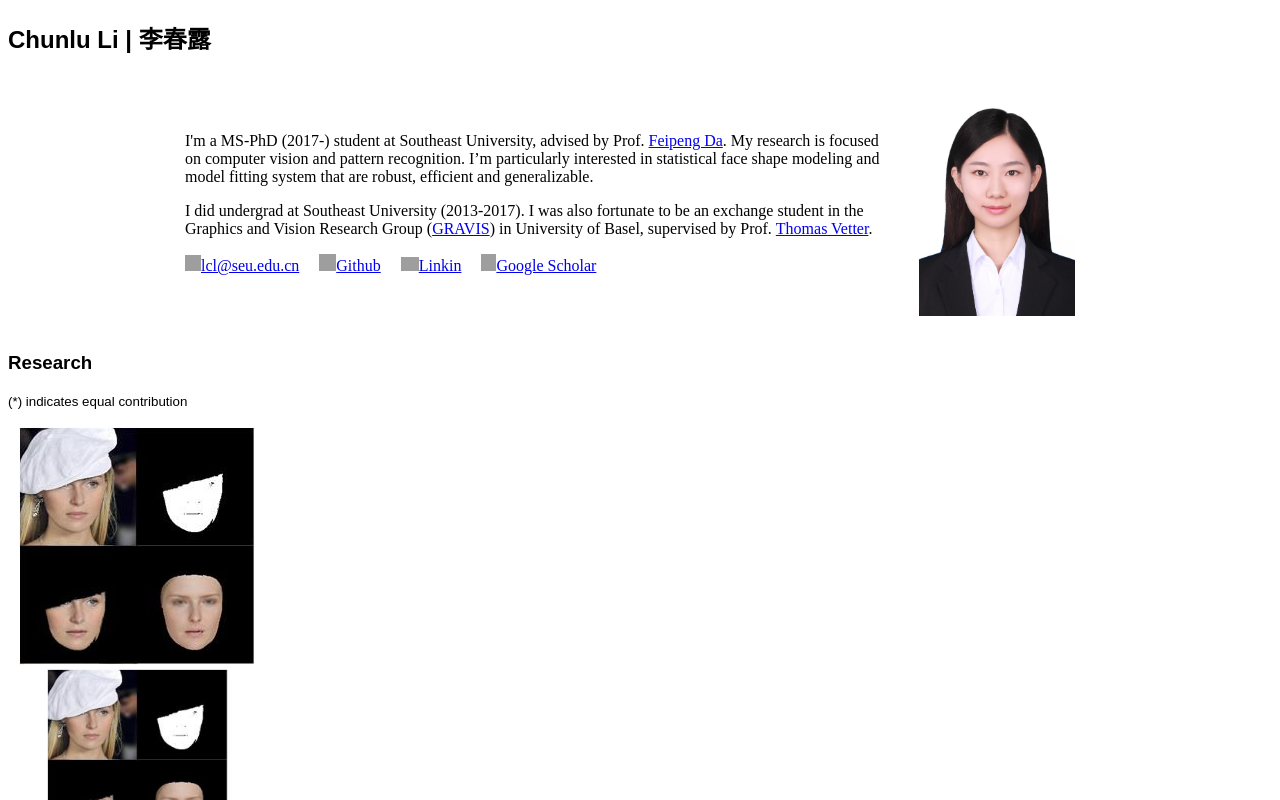
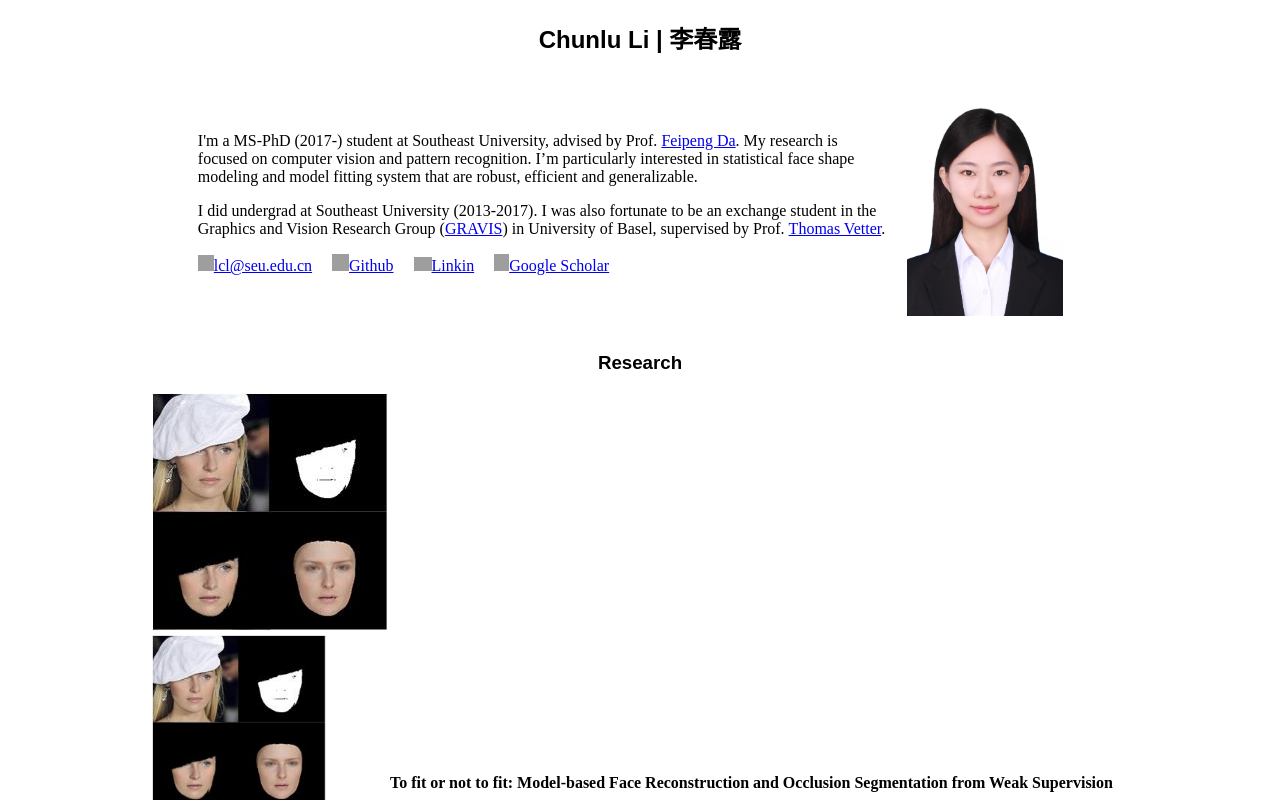
Before and after one commit to ChunLLee/ChunLLee.github.io, a plain HTML site: page index.html in a window 1280 px wide. Shown: the top 800 px of the page. Drawn offline with Linux system fonts and the light colour scheme; grey boxes are pictures that could not be loaded.

Commit message:
Update index.html

```diff
--- a/index.html
+++ b/index.html
@@ -3,29 +3,28 @@
 <head>
 </head>
 <body>
-<h2><span style="font-family: arial, helvetica, sans-serif;">Chunlu Li | 李春露</span></h2>
+<h2 style="text-align: center;"><span style="font-family: arial, helvetica, sans-serif;">Chunlu Li | 李春露</span></h2>
 <table style="border-collapse: collapse; height: 220px; border-style: hidden; margin-left: auto; margin-right: auto;" border="0">
 <tbody>
 <tr style="height: 220px;">
-<td style="width: 712px; height: 220px; border-style: hidden;">
+<td style="width: 687.975px; height: 220px; border-style: hidden;">
 <p>I'm a MS-PhD (2017-) student at Southeast University, advised by Prof.&nbsp;<a href="https://automation.seu.edu.cn/dfp/list.htm">Feipeng Da</a>. My research is focused on computer vision and pattern recognition. I&rsquo;m particularly interested in statistical face shape modeling and model fitting system that are robust, efficient and generalizable.</p>
 <p>I did undergrad at Southeast University (2013-2017). I was also fortunate to be an exchange student in the Graphics and Vision Research Group (<a href="https://gravis.dmi.unibas.ch/">GRAVIS</a>) in University of Basel, supervised by Prof.&nbsp;<a href="https://gravis.dmi.unibas.ch/people/VetterT.html">Thomas Vetter</a>.</p>
 <p><img src="https://cdn-icons-png.flaticon.com/512/552/552486.png" alt="" width="16" height="16" /><a href="mailto:lcl@seu.edu.cn">lcl@seu.edu.cn</a> &nbsp; &nbsp; <a href="https://scholar.google.com/citations?hl=en&amp;user=62ScESIAAAAJ"><img src="https://github.githubassets.com/images/modules/logos_page/GitHub-Mark.png" alt="" width="17" height="17" />Github</a>&nbsp; &nbsp;&nbsp; <a href="https://www.linkedin.com/in/chunlu-li-788211212/"><img src="https://content.linkedin.com/content/dam/me/business/en-us/amp/brand-site/v2/bg/LI-Bug.svg.original.svg" alt="" width="18" height="14" />Linkin</a>&nbsp; &nbsp; &nbsp;<img src="https://img.icons8.com/ios-filled/50/000000/google-scholar--v2.png" alt="" width="15" height="17" /><a href="https://scholar.google.com/citations?hl=en&amp;user=62ScESIAAAAJ">Google Scholar</a></p>
 </td>
-<td style="width: 196px; height: 220px;">
+<td style="width: 194.425px; height: 220px;">
 <p><img style="display: block; margin-left: auto; margin-right: auto;" src="https://raw.githubusercontent.com/ChunLLee/ChunLLee.github.io/main/ChunluLi.png" width="156" height="224" /></p>
 </td>
 </tr>
 </tbody>
 </table>
-<h3><span style="font-family: arial, helvetica, sans-serif;">Research</span></h3>
-<p><span style="font-family: arial, helvetica, sans-serif; font-size: 10pt;">(*) indicates equal contribution</span></p>
-<table style="border-collapse: collapse; width: 99.6802%; border-style: hidden; height: 214px;" border="0">
+<h3 style="text-align: center;"><span style="font-family: arial, helvetica, sans-serif;">Research</span></h3>
+<table style="border-collapse: collapse; height: 214px; border-style: hidden; margin-left: auto; margin-right: auto;" border="0">
 <tbody>
 <tr style="height: 214px;">
-<td style="width: 20.4773%; height: 214px; text-align: center;"><a href="https://github.com/ChunLLee/ChunLLee.github.io/blob/main/icon.jpg"><img src="https://github.com/ChunLLee/ChunLLee.github.io/blob/main/icon.jpg" alt="" /><img src="https://raw.githubusercontent.com/ChunLLee/ChunLLee.github.io/main/icon.jpg" width="181" height="182" /><img src="https://github.com/ChunLLee/ChunLLee.github.io/blob/main/icon.jpg" alt="" /><img src="https://github.com/ChunLLee/ChunLLee.github.io/blob/main/icon.jpg" alt="" /></a></td>
-<td style="width: 79.5227%; height: 214px; border-style: hidden;">
-<p><strong>To fit or not to fit: Model-based Face Reconstruction and Occlusion Segmentation from Weak Supervision</strong></p>
+<td style="width: 174px; height: 214px; text-align: center;"><a href="https://github.com/ChunLLee/ChunLLee.github.io/blob/main/icon.jpg"><img src="https://github.com/ChunLLee/ChunLLee.github.io/blob/main/icon.jpg" alt="" /><img style="float: left;" src="https://raw.githubusercontent.com/ChunLLee/ChunLLee.github.io/main/icon.jpg" width="174" height="175" /><img src="https://github.com/ChunLLee/ChunLLee.github.io/blob/main/icon.jpg" alt="" /><img src="https://github.com/ChunLLee/ChunLLee.github.io/blob/main/icon.jpg" alt="" /></a></td>
+<td style="width: 738px; height: 214px; border-style: hidden;">
+<p style="text-align: left;"><strong>To fit or not to fit: Model-based Face Reconstruction and Occlusion Segmentation from Weak Supervision</strong></p>
 <p>Chunlu Li, <a href="https://gravis.dmi.unibas.ch/people/ForsterA.html">Andreas Morel-Forster</a>, <a href="https://gravis.dmi.unibas.ch/people/VetterT.html">Thomas Vetter</a>, <a href="https://eggerbernhard.ch/">Bernhard Egger</a>&lowast;, <a href="https://adamkortylewski.com/">Adam Kortylewski</a>&lowast;</p>
 <p>In this work, we train a model-based face autoencoder and a segmentation network jointly without requiring any annotation of the occluders in the training data.</p>
 <p>[<a href="https://arxiv.org/abs/2106.09614">pdf</a>] [<a href="https://github.com/unibas-gravis/Occlusion-Robust-MoFA">code</a>]</p>
```
